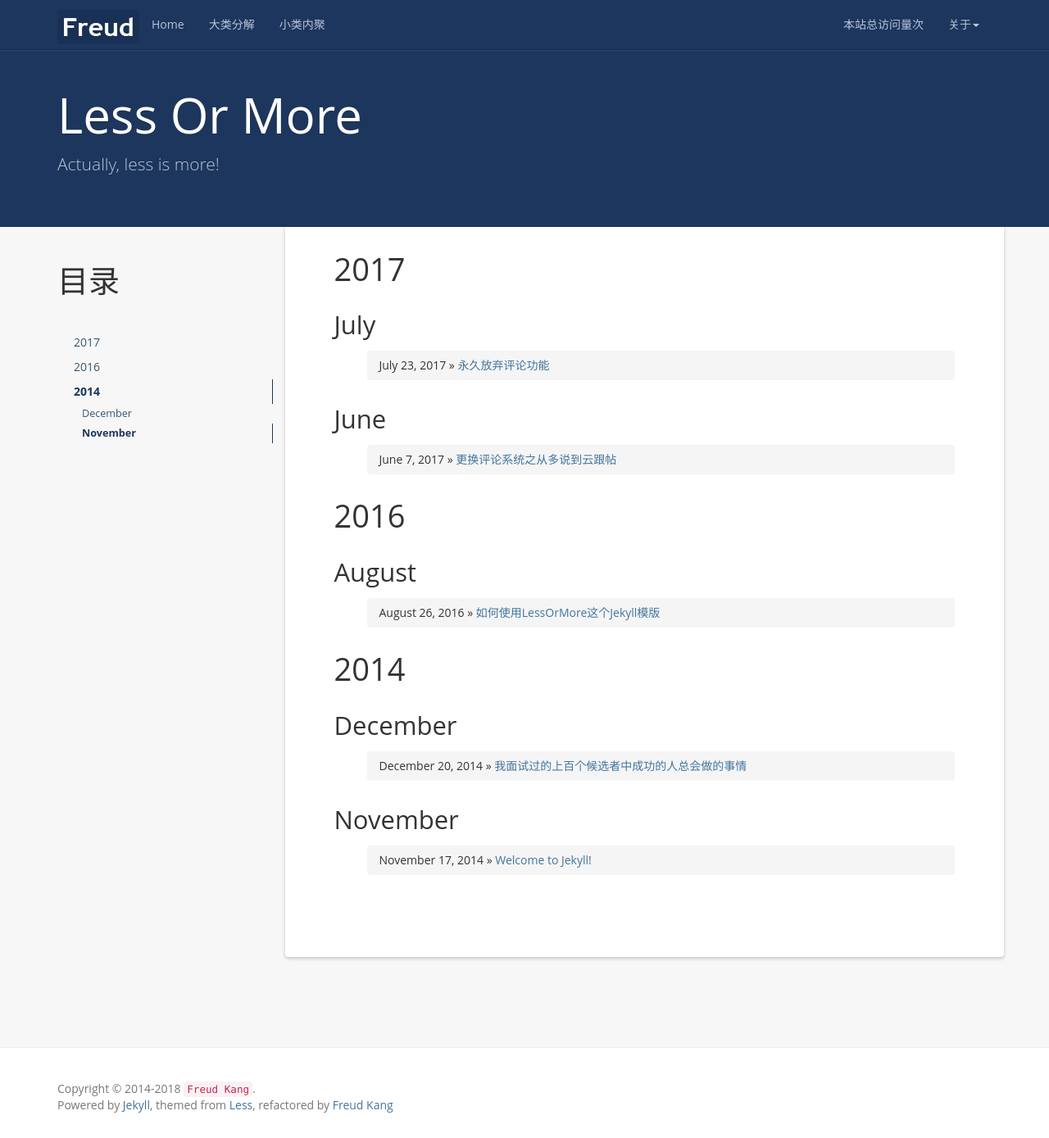
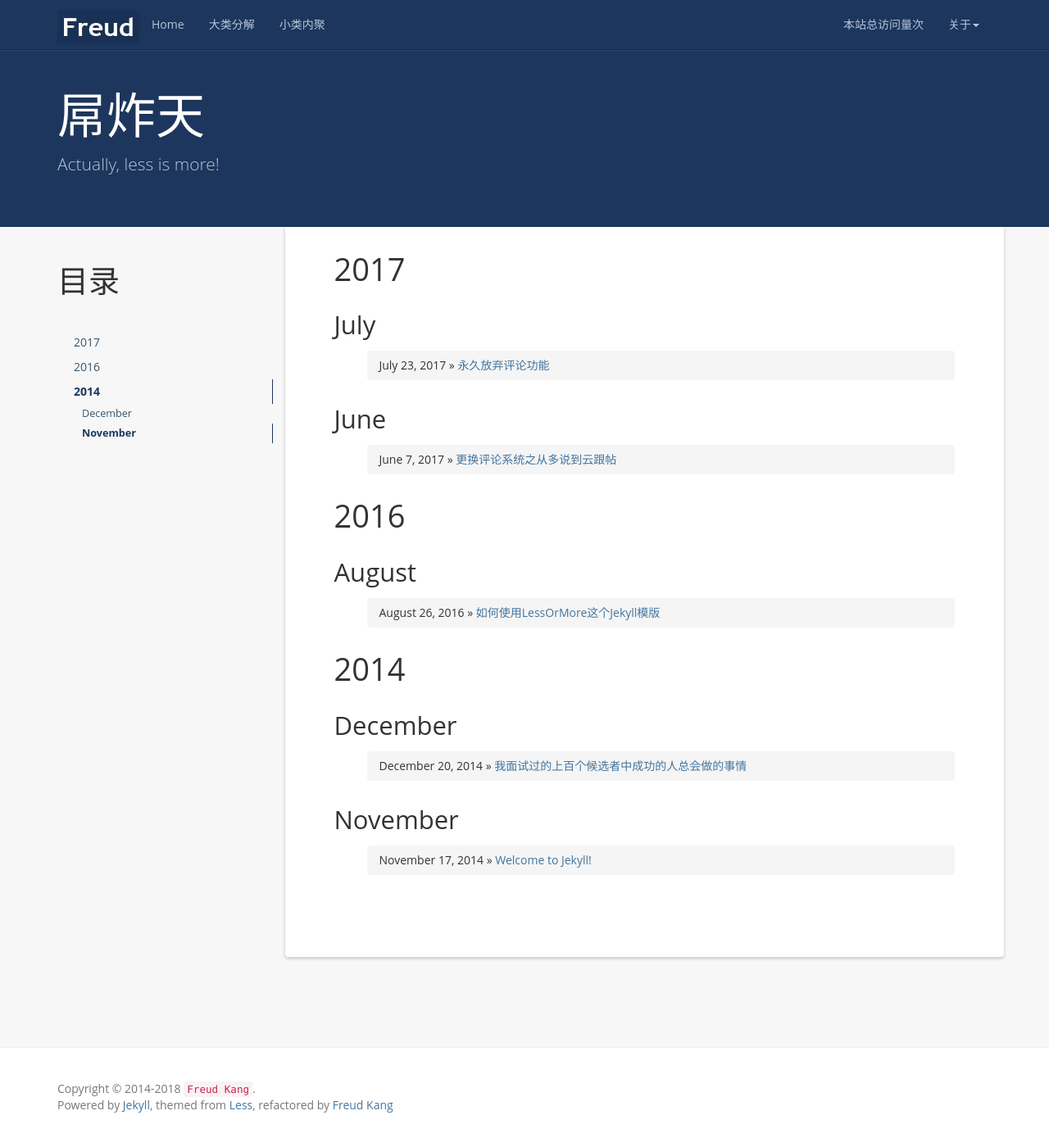
Before and after one commit to shmchen/shmchen.github.io, a Jekyll site: the page built from index.html, in a window 1280 px wide and 1389 px high. Shown: the whole window at 82% size. Built offline with Jekyll 4.4.1, drawn with Linux system fonts in a browser that asks for light colours; nearby versions of some CDN libraries; a script that is not in the unit is left out; the list of posts is cut into pages by our own code; comment, search, counter and statistics services are not loaded.

Commit message:
edit the config file

```diff
--- a/_config.yml
+++ b/_config.yml
@@ -1,11 +1,11 @@
 # Site settings
-name: Less Or More
-email: luoyan35714@126.com
+name: 屌炸天
+email: 404401637@126.com
 author: Freud Kang
 url: http://www.hifreud.com
 resume_site: http://www.hifreud.com/Resume.io/
-github: https://github.com/luoyan35714/
-baseurl: "/LessOrMore"
+github: https://github.com/shmchen
+baseurl: ""
 description: Actually, less is more!
 meta_description: 康志华;个人博客;学而不思则罔;思而不学则殆;生命不止;折腾不休
 motto: It's our wits that make us men.
```
